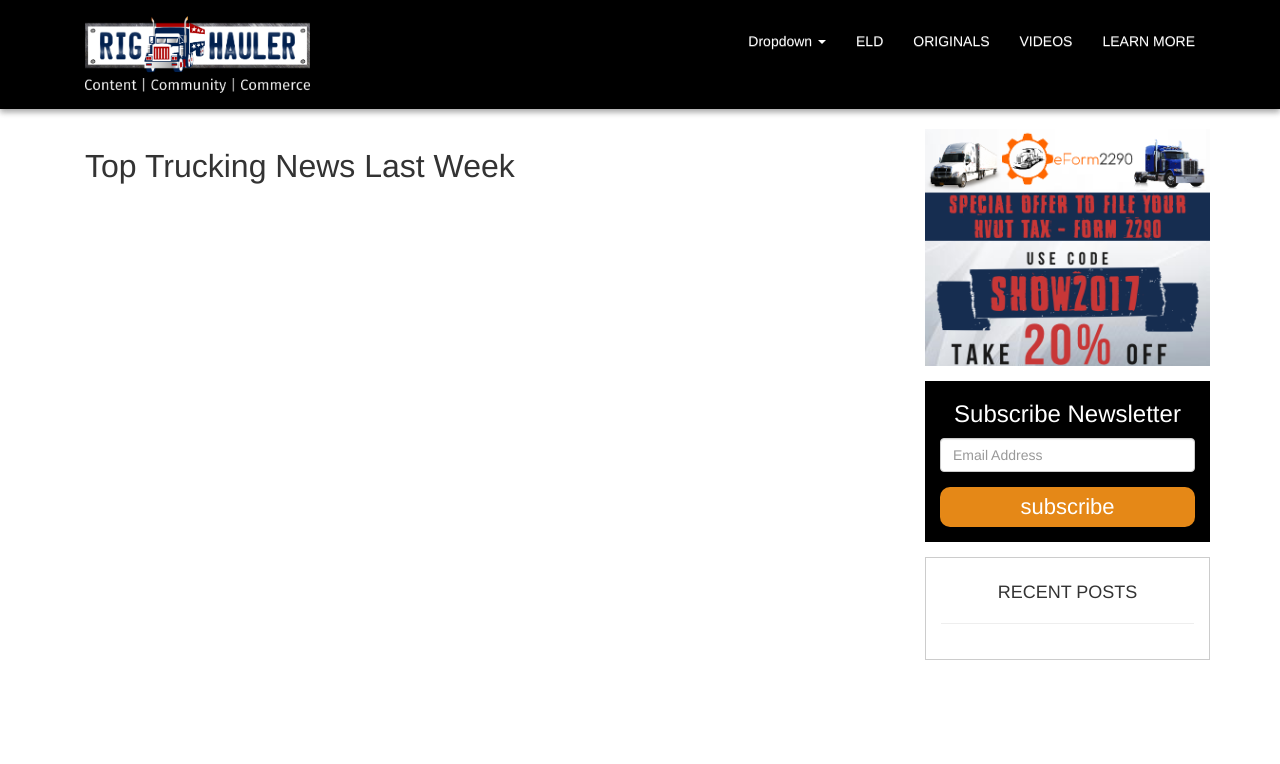
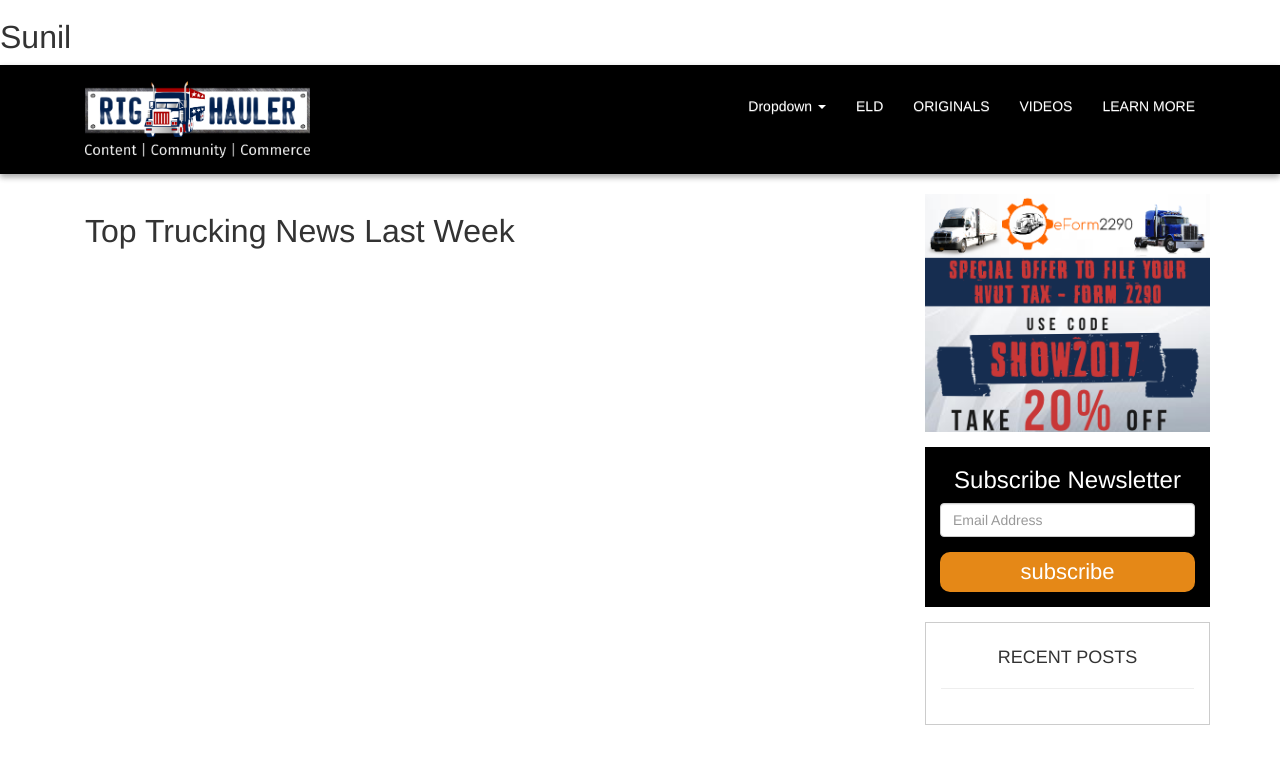
Before and after one commit to imsunilkulkarni/RH-1, a plain HTML site: page index.html in a window 1280 px wide. Drawn offline with Linux system fonts and the light colour scheme.

Commit message:
test sample

```diff
--- a/index.html
+++ b/index.html
@@ -15,6 +15,7 @@
         <link rel="stylesheet" href="lib/css/main.css">
     </head>
     <body>
+    	<h1>Sunil</h1>
         <rh-header></rh-header>
         <div class="container">
             <div class="col-xs-12 col-sm-12 col-md-9 col-lg-9" ng-view></div>
```
